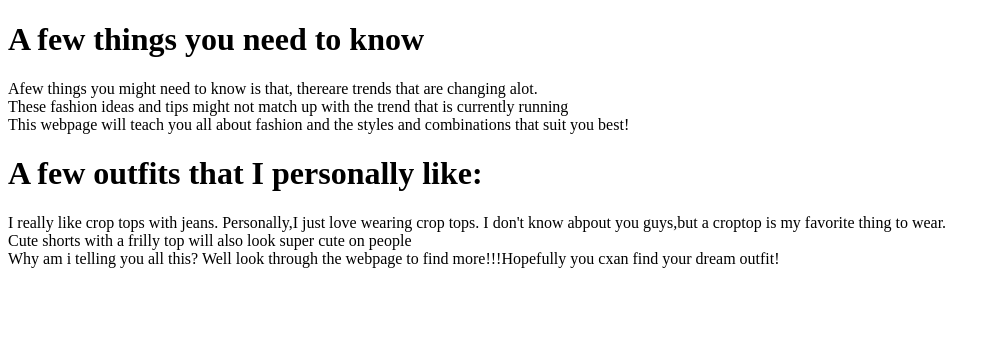
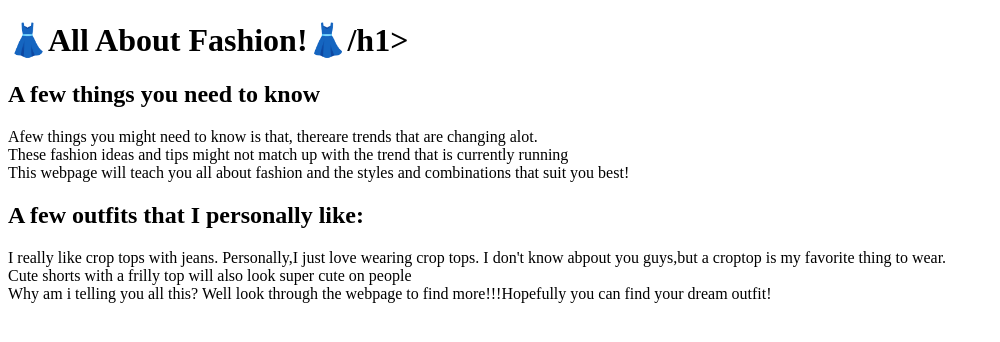
Before and after one commit to RehannaAbraham/mywebpage, a plain HTML site: page index.html in a window 1280 px wide. Shown: the whole page, without its empty margins (0-1000 px from the left). Drawn offline with Linux system fonts and the light colour scheme.

Commit message:
Update index.html

```diff
--- a/index.html
+++ b/index.html
@@ -4,16 +4,16 @@
 <title>All about Fashion</title>
 </head>
 <body>
-
-<h1>A few things you need to know</h1>
+<h1>👗All About Fashion!👗/h1>
+<h2>A few things you need to know</h2>
 <p>Afew things you might need to know is that, thereare trends that are changing alot.<br>
     These fashion ideas and tips might not match up with the trend that is currently running<br>
     This webpage will teach you all about fashion and the styles and combinations that suit you best!</p>
 
-    <h1>A few outfits that I personally like:</h1>
+    <h2>A few outfits that I personally like:</h2>
         <P>I really like crop tops with jeans. Personally,I just love wearing crop tops. I don't know abpout you guys,but a croptop is my favorite thing to wear.<br>
         Cute shorts with a frilly top will also look super cute on people<br>
-        Why am i telling you all this? Well look through the webpage to find more!!!Hopefully you cxan find your dream outfit!</P>
+        Why am i telling you all this? Well look through the webpage to find more!!!Hopefully you can find your dream outfit!</P>
 
 </body>
 </html>
```
